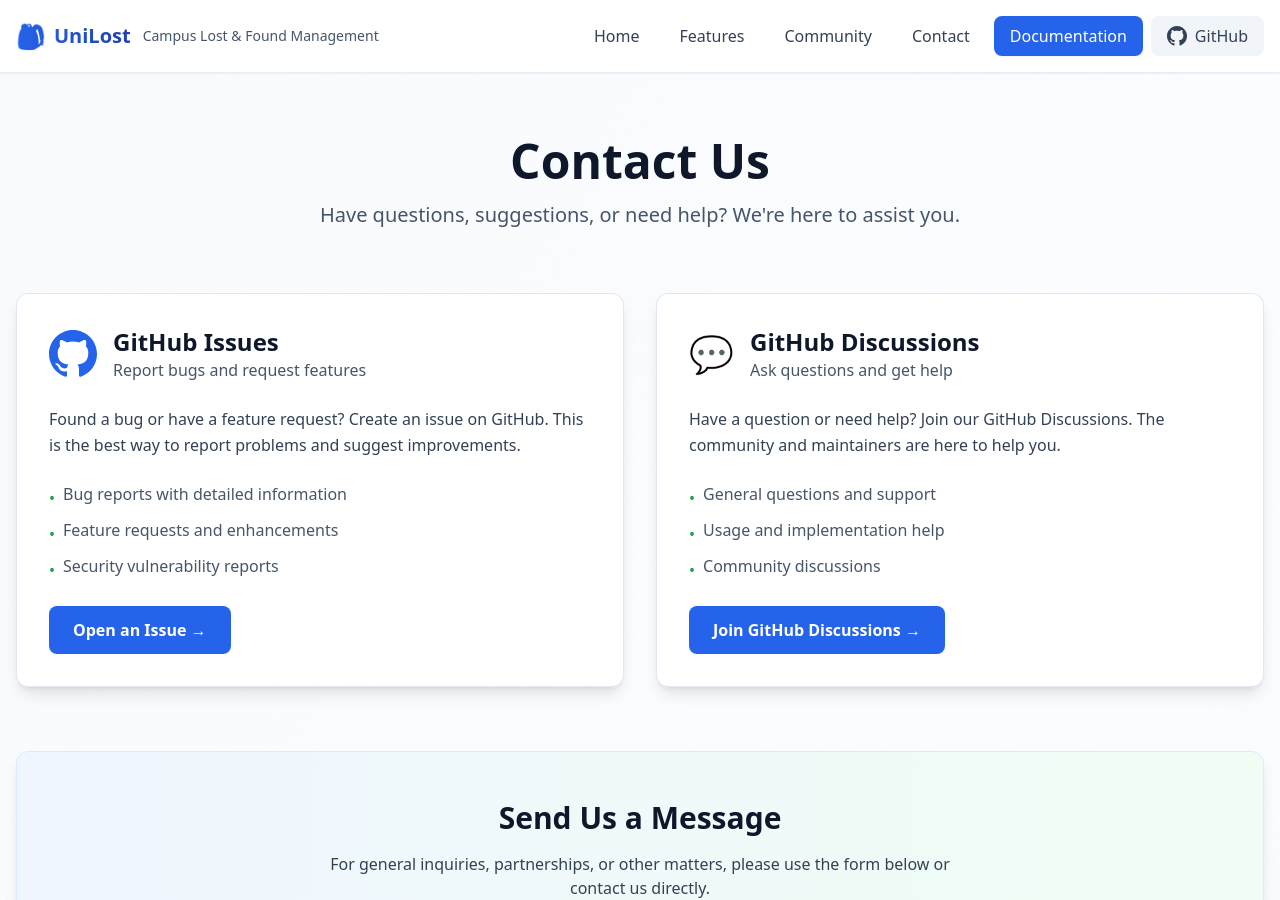
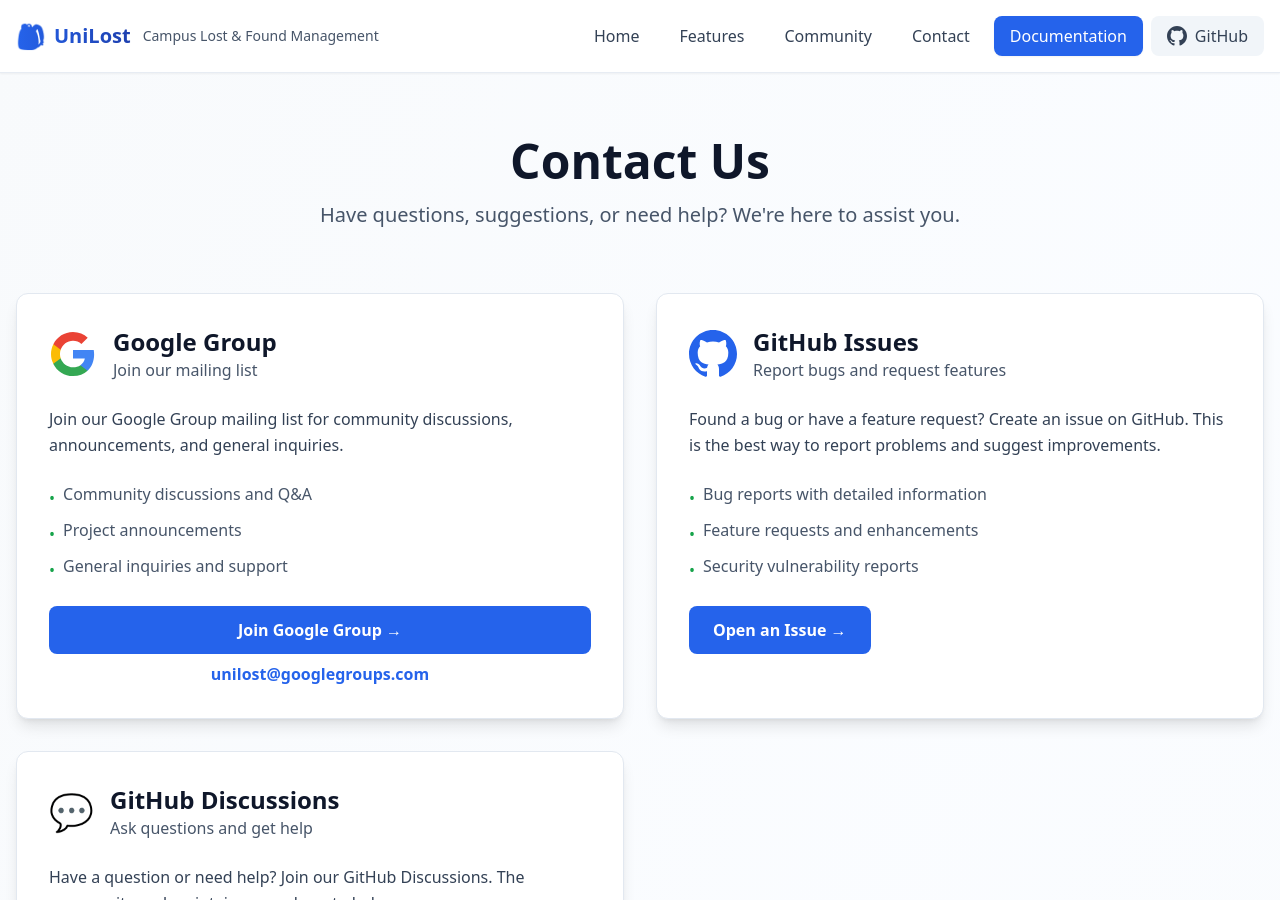
Before and after one commit to jin040907/UniLost, a Jekyll site: the page built from website/contact.md, in a window 1280 px wide and 900 px high. Built offline with Jekyll 4.4.1, drawn with Linux system fonts in a browser that asks for light colours; nearby versions of some CDN libraries.

Commit message:
Add Google Groups

```diff
--- a/docs/source/contribution-guidelines.rst
+++ b/docs/source/contribution-guidelines.rst
@@ -254,5 +254,7 @@
 * Check existing documentation
 * Review existing issues and pull requests
 * Create a new issue with your question
+* Join our Google Group: `unilost@googlegroups.com <mailto:unilost@googlegroups.com>`_ or visit `https://groups.google.com/g/unilost <https://groups.google.com/g/unilost>`_
+* Join GitHub Discussions: https://github.com/jin040907/UniLost/discussions
 
 Thank you for contributing to UniLost!
--- a/docs/source/faq.rst
+++ b/docs/source/faq.rst
@@ -237,3 +237,5 @@
 1. Check the documentation: :doc:`getting-started`, :doc:`how-to-use`, :doc:`technical-overview`
 2. Review existing GitHub issues
 3. Create a new GitHub issue with your question
+4. Join our Google Group: `unilost@googlegroups.com <mailto:unilost@googlegroups.com>`_ or visit `https://groups.google.com/g/unilost <https://groups.google.com/g/unilost>`_
+5. Join GitHub Discussions: https://github.com/jin040907/UniLost/discussions
--- a/website/_config.yml
+++ b/website/_config.yml
@@ -53,7 +53,8 @@
 # Community links
 community:
   forums: https://github.com/jin040907/UniLost/discussions
-  mailing_list:
+  mailing_list: https://groups.google.com/g/unilost
+  google_group: unilost@googlegroups.com
   slack:
   discord:
   gitter:
--- a/website/contact.md
+++ b/website/contact.md
@@ -14,6 +14,47 @@
 
   <!-- Contact Methods -->
   <div class="grid md:grid-cols-2 gap-8 mb-16">
+    <!-- Google Group -->
+    <div class="bg-white rounded-xl shadow-lg p-8 border border-slate-200">
+      <div class="flex items-center gap-4 mb-6">
+        <svg class="w-12 h-12 text-primary-600" fill="currentColor" viewBox="0 0 24 24">
+          <path d="M22.56 12.25c0-.78-.07-1.53-.2-2.25H12v4.26h5.92c-.26 1.37-1.04 2.53-2.21 3.31v2.77h3.57c2.08-1.92 3.28-4.74 3.28-8.09z" fill="#4285F4"/>
+          <path d="M12 23c2.97 0 5.46-.98 7.28-2.66l-3.57-2.77c-.98.66-2.23 1.06-3.71 1.06-2.86 0-5.29-1.93-6.16-4.53H2.18v2.84C3.99 20.53 7.7 23 12 23z" fill="#34A853"/>
+          <path d="M5.84 14.09c-.22-.66-.35-1.36-.35-2.09s.13-1.43.35-2.09V7.07H2.18C1.43 8.55 1 10.22 1 12s.43 3.45 1.18 4.93l2.85-2.22.81-.62z" fill="#FBBC05"/>
+          <path d="M12 5.38c1.62 0 3.06.56 4.21 1.64l3.15-3.15C17.45 2.09 14.97 1 12 1 7.7 1 3.99 3.47 2.18 7.07l3.66 2.84c.87-2.6 3.3-4.53 6.16-4.53z" fill="#EA4335"/>
+        </svg>
+        <div>
+          <h2 class="text-2xl font-bold text-slate-900">Google Group</h2>
+          <p class="text-slate-600">Join our mailing list</p>
+        </div>
+      </div>
+      <p class="text-slate-700 mb-6 leading-relaxed">
+        Join our Google Group mailing list for community discussions, announcements, and general inquiries.
+      </p>
+      <ul class="space-y-2 text-slate-600 mb-6">
+        <li class="flex items-start gap-2">
+          <span class="text-accent-600 mt-1">•</span>
+          <span>Community discussions and Q&A</span>
+        </li>
+        <li class="flex items-start gap-2">
+          <span class="text-accent-600 mt-1">•</span>
+          <span>Project announcements</span>
+        </li>
+        <li class="flex items-start gap-2">
+          <span class="text-accent-600 mt-1">•</span>
+          <span>General inquiries and support</span>
+        </li>
+      </ul>
+      <div class="flex flex-col gap-2">
+        <a href="https://groups.google.com/g/unilost" target="_blank" rel="noopener noreferrer" class="inline-block px-6 py-3 rounded-lg bg-primary-600 text-white font-semibold hover:bg-primary-700 transition-colors text-center">
+          Join Google Group →
+        </a>
+        <a href="mailto:unilost@googlegroups.com" class="text-center text-primary-600 hover:text-primary-700 font-semibold">
+          unilost@googlegroups.com
+        </a>
+      </div>
+    </div>
+
     <!-- GitHub Issues -->
     <div class="bg-white rounded-xl shadow-lg p-8 border border-slate-200">
       <div class="flex items-center gap-4 mb-6">
```
Also changed, not shown: CODE_OF_CONDUCT.md (+1 -1 lines), CONTRIBUTING.md (+2 -2 lines), PRESENTATION_OUTLINE.md (+1 -0 lines), docs/source/index.rst (+8 -0 lines), website/community.md (+38 -0 lines), README.md.
